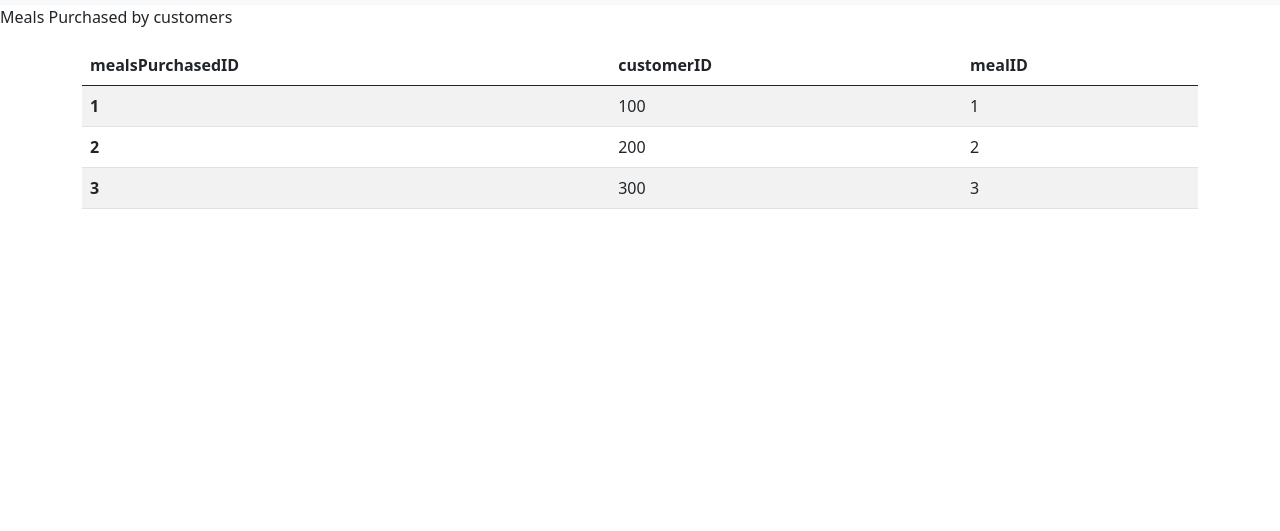
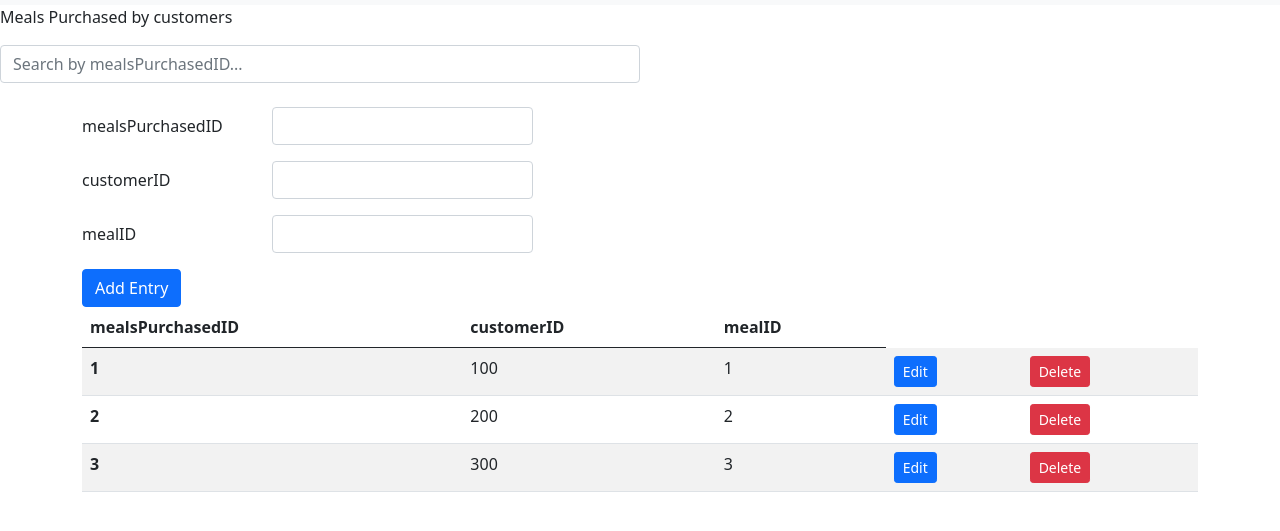
Before and after one commit to anthony-robinson/CS340_DB, a plain HTML site: page meals_purchased.html in a window 1280 px wide. Shown: the part 51-582 px from the top of the page. Drawn offline with nearby package versions, Linux system fonts and the light colour scheme.

Commit message:
Update meals_purchased.html

```diff
--- a/meals_purchased.html
+++ b/meals_purchased.html
@@ -1,17 +1,21 @@
 <!doctype html>
 
 <html lang="en">
+
 <head>
-<meta charset="utf-8">
-<title>DBLink Hostel: Meals Purchased</title>
-<link href="https://cdn.jsdelivr.net/npm/bootstrap@5.0.0-beta3/dist/css/bootstrap.min.css" rel="stylesheet" integrity="sha384-eOJMYsd53ii+scO/bJGFsiCZc+5NDVN2yr8+0RDqr0Ql0h+rP48ckxlpbzKgwra6" crossorigin="anonymous">
-<link rel='stylesheet' href="style.css">
+  <meta charset="utf-8">
+  <title>DBLink Hostel: Meals Purchased</title>
+  <link href="https://cdn.jsdelivr.net/npm/bootstrap@5.0.0-beta3/dist/css/bootstrap.min.css" rel="stylesheet"
+    integrity="sha384-eOJMYsd53ii+scO/bJGFsiCZc+5NDVN2yr8+0RDqr0Ql0h+rP48ckxlpbzKgwra6" crossorigin="anonymous">
+  <link rel='stylesheet' href="style.css">
 </head>
+
 <body>
   <nav class="navbar navbar-expand-lg navbar-light bg-light">
     <div class="container-fluid">
       <a class="navbar-brand" href="index.html">DBLink Hostel</a>
-      <button class="navbar-toggler" type="button" data-bs-toggle="collapse" data-bs-target="#navbarNavAltMarkup" aria-controls="navbarNavAltMarkup" aria-expanded="false" aria-label="Toggle navigation">
+      <button class="navbar-toggler" type="button" data-bs-toggle="collapse" data-bs-target="#navbarNavAltMarkup"
+        aria-controls="navbarNavAltMarkup" aria-expanded="false" aria-label="Toggle navigation">
         <span class="navbar-toggler-icon"></span>
       </button>
       <div class="collapse navbar-collapse" id="navbarNavAltMarkup">
@@ -27,7 +31,45 @@
       </div>
     </div>
   </nav>
-<p>Meals Purchased by customers</p>
+  <p>Meals Purchased by customers</p>
+
+  <div class="input-group w-50">
+    <input type="text" class="form-control" placeholder="Search by mealsPurchasedID...">
+  </div>
+
+  <br>
+
+  <!-- Form -->
+
+  <div class="container">
+    <form>
+      <div class="row mb-3">
+        <label for="inputPurchased" class="col-sm-2 col-form-label">mealsPurchasedID</label>
+        <div class="col-sm-3">
+          <input type="text" class="form-control" id="inputPurchased">
+        </div>
+      </div>
+
+      <div class="row mb-3">
+        <label for="inputMeal" class="col-sm-2 col-form-label">customerID</label>
+        <div class="col-sm-3">
+          <input type="text" class="form-control" id="inputCustomer">
+        </div>
+      </div>
+
+      <div class="row mb-3">
+        <label for="inputMeal" class="col-sm-2 col-form-label">mealID</label>
+        <div class="col-sm-3">
+          <input type="text" class="form-control" id="inputMeal">
+        </div>
+      </div>
+
+      <button type="submit" class="btn btn-primary">Add Entry</button>
+    </form>
+  </div>
+
+
+
   <div class="container">
     <table class="table table-striped">
       <thead class="thead-light">
@@ -42,21 +84,28 @@
           <th scope="row">1</th>
           <td>100</td>
           <td> 1</td>
+          <td><button type="submit" class="btn btn-primary btn-sm">Edit</button></td>
+          <td><button type="submit" class="btn btn-danger btn-sm">Delete</button></td>
         </tr>
 
         <tr>
           <th scope="row">2</th>
           <td>200</td>
           <td>2</td>
+          <td><button type="submit" class="btn btn-primary btn-sm">Edit</button></td>
+          <td><button type="submit" class="btn btn-danger btn-sm">Delete</button></td>
         </tr>
 
         <tr>
           <th scope="row">3</th>
           <td>300</td>
           <td> 3</td>
+          <td><button type="submit" class="btn btn-primary btn-sm">Edit</button></td>
+          <td><button type="submit" class="btn btn-danger btn-sm">Delete</button></td>
         </tr>
       </tbody>
     </table>
   </div>
 </body>
+
 </html>
```
